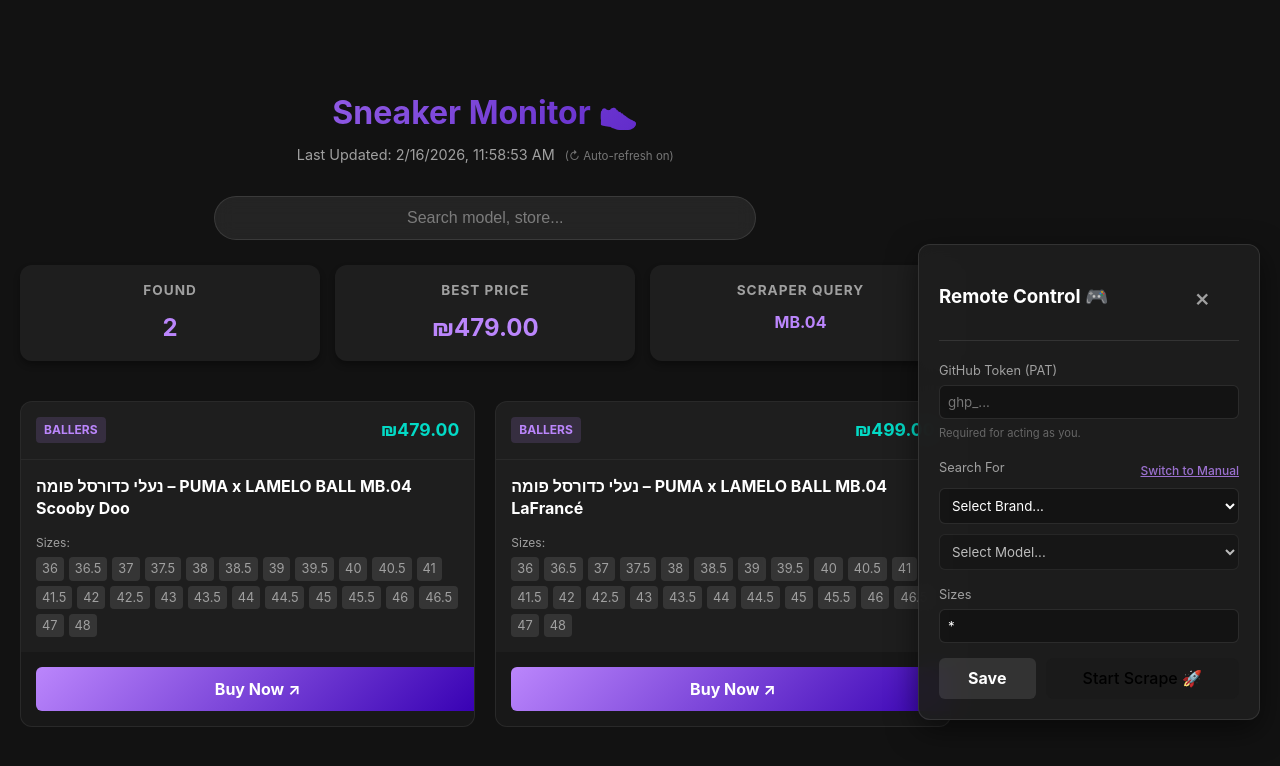
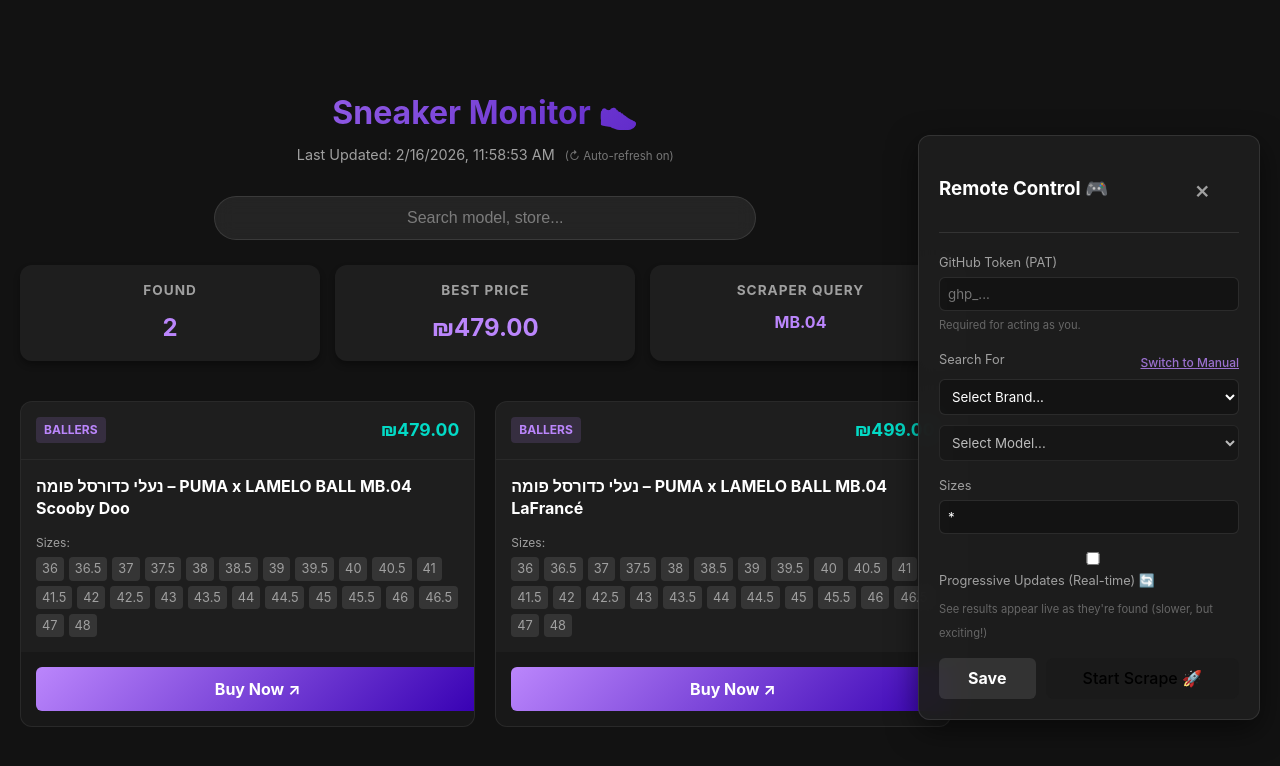
Before and after one commit to idobahir78/SneakerMonitor, a React app in the folder frontend/: page / in a window 1280 px wide. Both pictures are taken after a click on the button "⚙️". Shown: the top 766 px of the page. Built offline with nearby package versions, Linux system fonts and the light colour scheme; the HTML template or start-up script is replaced by a standard one.

Commit message:
Add UI control for Progressive Updates feature

```diff
--- a/frontend/src/components/ScraperControl.jsx
+++ b/frontend/src/components/ScraperControl.jsx
@@ -12,6 +12,7 @@
     const [manualSearchTerm, setManualSearchTerm] = useState('');
 
     const [sizes, setSizes] = useState('*');
+    const [progressiveUpdates, setProgressiveUpdates] = useState(false); // NEW: Progressive mode toggle
     const [status, setStatus] = useState(null); // 'loading', 'success', 'error'
     const [message, setMessage] = useState('');
 
@@ -21,6 +22,10 @@
 
         const savedSizes = localStorage.getItem('scraper_sizes');
         if (savedSizes) setSizes(savedSizes);
+
+        // Load progressive mode preference
+        const savedProgressive = localStorage.getItem('scraper_progressive_updates') === 'true';
+        setProgressiveUpdates(savedProgressive);
 
         // Load saved selections
         const savedBrand = localStorage.getItem('scraper_brand');
@@ -48,6 +53,7 @@
     const saveSettings = () => {
         localStorage.setItem('github_pat', token);
         localStorage.setItem('scraper_sizes', sizes);
+        localStorage.setItem('scraper_progressive_updates', progressiveUpdates);
 
         localStorage.setItem('scraper_brand', selectedBrand);
         localStorage.setItem('scraper_model', selectedModel);
@@ -98,7 +104,8 @@
                     ref: 'main',
                     inputs: {
                         search_term: termToScrape,
-                        sizes: sizes
+                        sizes: sizes,
+                        progressive_updates: progressiveUpdates ? 'true' : 'false'
                     }
                 })
             });
@@ -209,6 +216,18 @@
                 />
             </div>
 
+            <div className="control-group checkbox-group">
+                <label className="checkbox-label">
+                    <input
+                        type="checkbox"
+                        checked={progressiveUpdates}
+                        onChange={(e) => setProgressiveUpdates(e.target.checked)}
+                    />
+                    <span>Progressive Updates (Real-time) 🔄</span>
+                </label>
+                <small className="hint">See results appear live as they're found (slower, but exciting!)</small>
+            </div>
+
             <div className="action-row">
                 <button onClick={saveSettings} className="save-btn">Save</button>
                 <button
```
